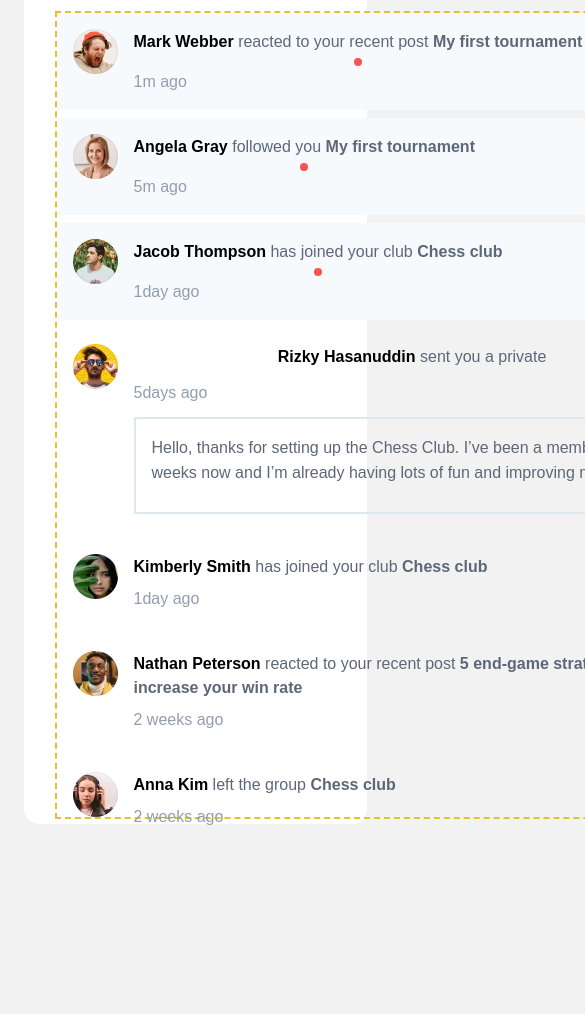
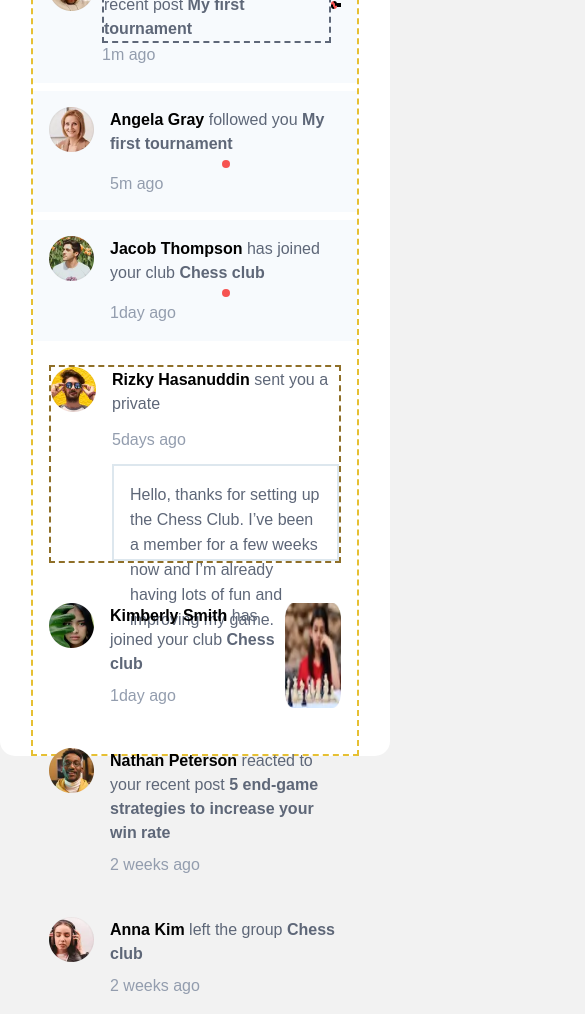
Before and after one commit to 5yeus/Notification_page, a website built with Vite: page index.html in a window 390 px wide. Shown: the part 148-1162 px from the top of the page, 585 px wide, since content can reach past the window. Before the commit the page ends 1061 px from the top, so only its background shows below. Built offline with nearby package versions, Linux system fonts and the light colour scheme.

Commit message:
Responsiveness in-progress

```diff
--- a/index.html
+++ b/index.html
@@ -7,7 +7,7 @@
     <title>Notification</title>
   </head>
   <body class="p-0 m-0 border-box w-full min-h-screen flex flex-row  bg-[#f2f2f2] font-jakarta">
-    <main class="w-[60%] mobile:w-[21.4375rem] mx-auto children:mx-[1.9375rem] bg-white h-[56.8rem] grid grid-rows-[2rem_50.5rem] gap-y-6 rounded-[0.9375rem] pt-10 mt-[3.9375rem] mb-[5.5625rem]">
+    <main class="w-[60%] mobile:mt-0  mobile:h-full mobile:w-full mx-auto children:mx-[1.9375rem] bg-white h-[56.8rem]  grid grid-rows-[2rem_50.5rem] gap-y-6 rounded-[0.9375rem] pt-10 mt-[3.9375rem] mb-[5.5625rem]">
       <header class="flex flex-row items-center justify-between">
         <div class="flex flex-row items-center gap-2">
           <h2 class="font-jakarta text-[1.5rem] font-bold">Notifications</h2>
@@ -15,13 +15,13 @@
         </div>
         <h3 class="font-jakarta text-[1rem] leading-[1.5625rem] font-medium text-shuttle-gray cursor-pointer hover:text-cat-blue"  id="mark">Mark all as read</h3>
       </header>
-      <section class="flex flex-col gap-y-2 border-2 border-dashed children:p-4 border-[#E6C033]">
+      <section class="flex flex-col gap-y-2 border-2 border-dashed children:p-4 border-[#E6C033] mobile:children:w-[]">
         <div class="flex flex-row bg-polar chat">
-          <div class="w-[38.625rem] flex flex-row gap-4">
+          <div class="flex flex-row w-full gap-4 mobile:gap-2">
             <img src="./assets/images/avatar-mark-webber.webp" class="h-[2.8125rem] w-[2.8125rem]">
             <div class="">
-              <div class="flex flex-row items-center gap-1 mobile:flex mobile:flex-col">
-                <p class="text-shuttle-gray ">
+              <div class="flex flex-row items-center gap-1 mobile:gap-0 mobile:flex mobile:flex-row children:border-2 children:border-dashed">
+                <p class="text-left text-shuttle-gray">
                   <span class="cursor-pointer text-[1rem] leading-[1.5625rem] font-extrabold text-[#000] hover:text-cat-blue">Mark Webber</span>
                   reacted to your recent post <span class="font-extrabold hover:text-cat-blue hover:cursor-pointer">My first tournament</span>
                   <div class="w-2 h-2 rounded-full bg-carnation unread-counts" ></div>
@@ -33,7 +33,7 @@
         </div>
 
         <div class="flex flex-row bg-polar chat">
-          <div class="w-[38.625rem] flex flex-row gap-4">
+          <div class="flex flex-row w-full gap-4">
             <img src="./assets/images/avatar-angela-gray.webp" class="h-[2.8125rem] w-[2.8125rem]">
             <div class="">
               <div class="flex flex-row items-center gap-1 mobile:flex mobile:flex-col">
@@ -48,8 +48,8 @@
           </div>
         </div>
 
-        <div class="flex flex-row bg-polar chat">
-          <div class="w-[38.625rem] flex flex-row gap-4">
+        <div class="flex flex-row bg-polar chat ">
+          <div class="flex flex-row w-full gap-4">
             <img src="./assets/images/avatar-jacob-thompson.webp" class="h-[2.8125rem] w-[2.8125rem]">
             <div class="">
               <div class="flex flex-row items-center gap-1 mobile:flex mobile:flex-col">
@@ -65,7 +65,7 @@
         </div>
 
         <div class="flex flex-row">
-          <div class="w-[38.625rem] flex flex-row gap-4">
+          <div class="w-full flex flex-row gap-4 border-2 border-dashed border-[#8F6F28]">
             <img src="./assets/images/avatar-rizky-hasanuddin.webp" class="h-[2.8125rem] w-[2.8125rem]">
             <div class="flex flex-col gap-y-3">
               <div class="flex flex-row items-center gap-1 mobile:flex mobile:flex-col">
@@ -77,7 +77,7 @@
               </div>
               <div class="text-gull-gray">5days ago</div>
               <div class="border-2 border-botticelli  h-[6.0625rem] hover:bg-link-water cursor-pointer">
-                <p class="p-4 text-[1rem] leading-[1.5625rem] text-shuttle-gray">
+                <p class="p-4 text-[1rem] leading-[1.5625rem] text-shuttle-gray ">
                   Hello, thanks for setting up the Chess Club.
                   I’ve been a member for a few weeks now and
                   I’m already having lots of fun and improving my game.
@@ -88,7 +88,7 @@
         </div>
 
         <div class="flex flex-row justify-between">
-          <div class="w-[38.625rem] flex flex-row gap-4">
+          <div class="flex flex-row w-full gap-4">
             <img src="./assets/images/avatar-kimberly-smith.webp" class="h-[2.8125rem] w-[2.8125rem]">
             <div class="flex flex-col gap-y-2">
               <div class="flex flex-row items-center gap-1 mobile:flex mobile:flex-col">
@@ -104,7 +104,7 @@
         </div>
 
         <div class="flex flex-row ">
-          <div class="w-[38.625rem] flex flex-row gap-4">
+          <div class="flex flex-row w-full gap-4">
             <img src="./assets/images/avatar-nathan-peterson.webp" class="h-[2.8125rem] w-[2.8125rem]">
             <div class="flex flex-col gap-y-2">
               <div class="flex flex-row items-center gap-1 mobile:flex mobile:flex-col">
@@ -119,7 +119,7 @@
         </div>
 
         <div class="flex flex-row ">
-          <div class="w-[38.625rem] flex flex-row gap-4">
+          <div class="flex flex-row w-full gap-4">
             <img src="./assets/images/avatar-anna-kim.webp" class="h-[2.8125rem] w-[2.8125rem]">
             <div class="flex flex-col gap-y-2">
               <div class="flex flex-row items-center gap-1 mobile:flex mobile:flex-col">
```
Also changed, not shown: dist/output.css.
